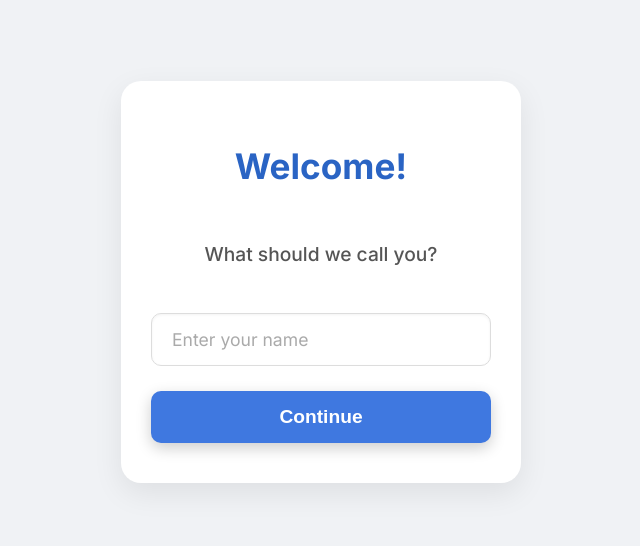
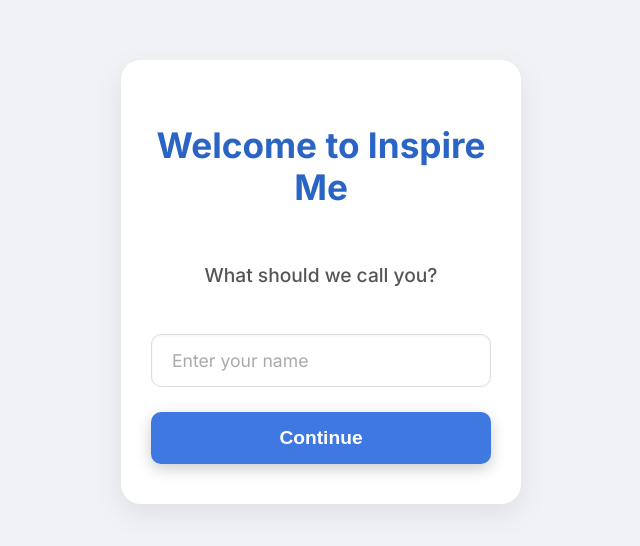
Before and after one commit to SIYD-TECH/motivational-quote-generator, a plain HTML site: page index.html in a window 1280 px wide. Shown: the part 118-664 px from the top of the page, without its empty margins (319-959 px from the left). Drawn offline with Linux system fonts and the light colour scheme.

Commit message:
added text to welcome page added text to welcome users with the name of the project

```diff
--- a/index.html
+++ b/index.html
@@ -4,7 +4,7 @@
 <head>
     <meta charset="UTF-8">
     <meta name="viewport" content="width=device-width, initial-scale=1.0">
-    <title>Welcome - Quote Generator</title>
+    <title>Welcome - Inspire Me</title>
     <link rel="stylesheet" href="style.css">
     <link href="https://fonts.googleapis.com/css2?family=Inter:wght@400;500;600;700&display=swap" rel="stylesheet">
     <style>
@@ -96,7 +96,7 @@
 
 <body class="light-mode">
     <div class="welcome-card">
-        <h1 class="welcome-title">Welcome!</h1>
+        <h1 class="welcome-title">Welcome to Inspire Me</h1>
         <p class="welcome-subtitle">What should we call you?</p>
         <input type="text" class="name-input" placeholder="Enter your name">
         <button class="continue-btn" onclick="saveNameAndProceed()">Continue</button>
```
